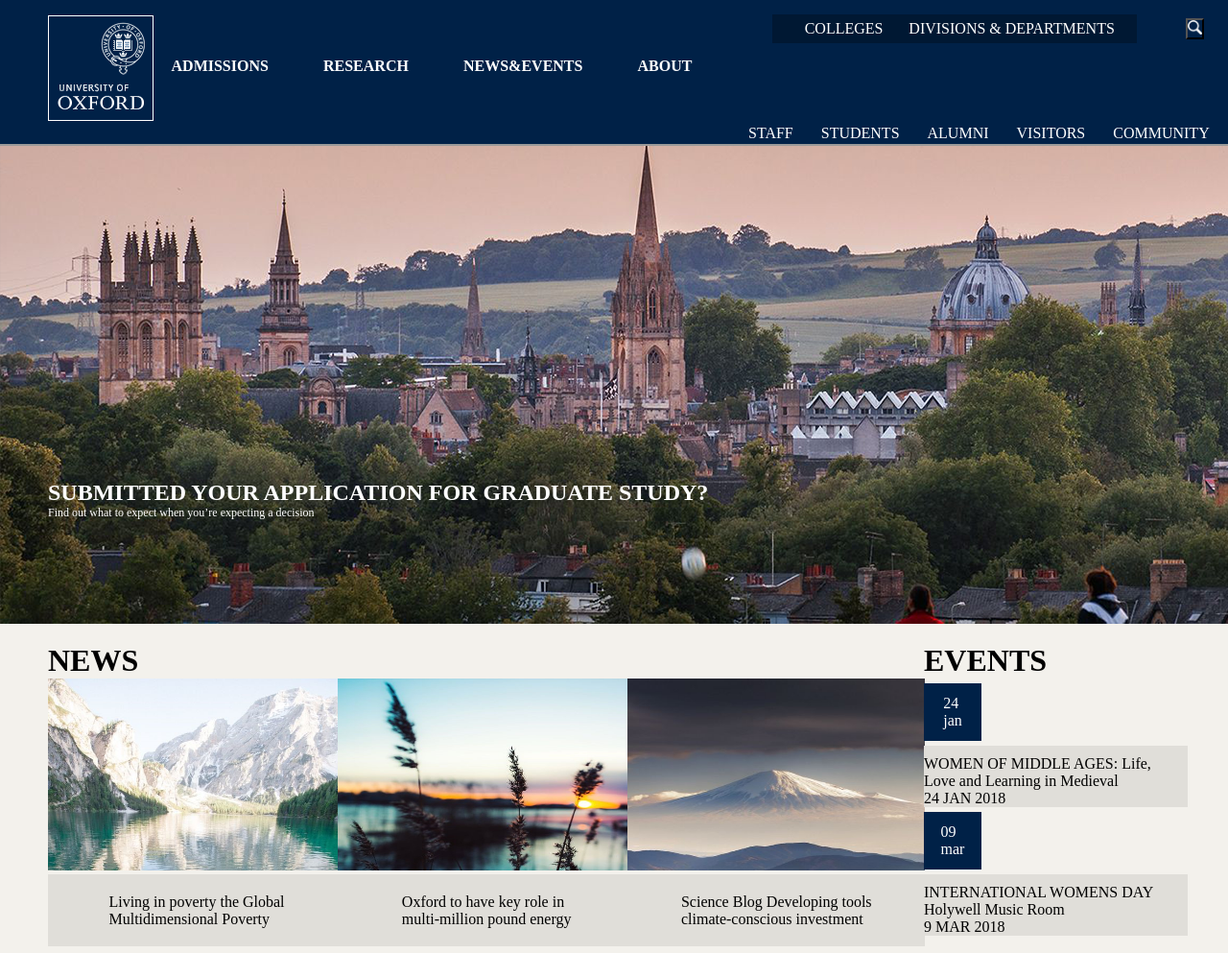
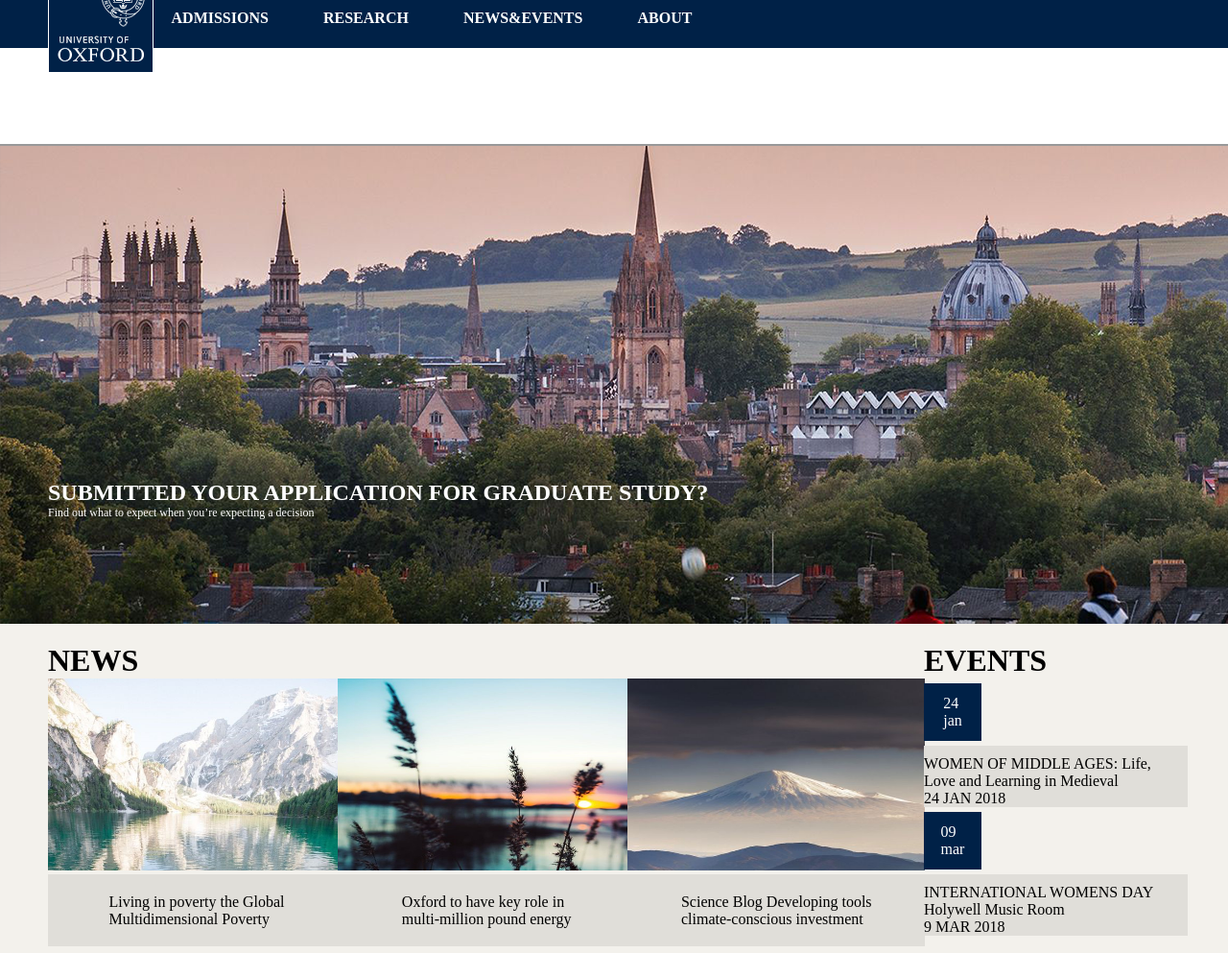
Before and after one commit to nizamnizu/oxford, a plain HTML site: page index.html in a window 1280 px wide. Shown: the top 993 px of the page at 96% size. Drawn offline with Linux system fonts and the light colour scheme.

Commit message:
css added

```diff
--- a/css/stylesheet.css
+++ b/css/stylesheet.css
@@ -697,14 +697,14 @@
    justify-content: space-between;
    align-items: center;
  }
- /* #js-header{
+ #js-header{
    width: 100%;
    height: 50px;
    background-color: #002147;
  }
  #js-header.logo{
    display: none;
- } */
+ }
  .logo{
    float: left;
    margin-left: 50px;
```
